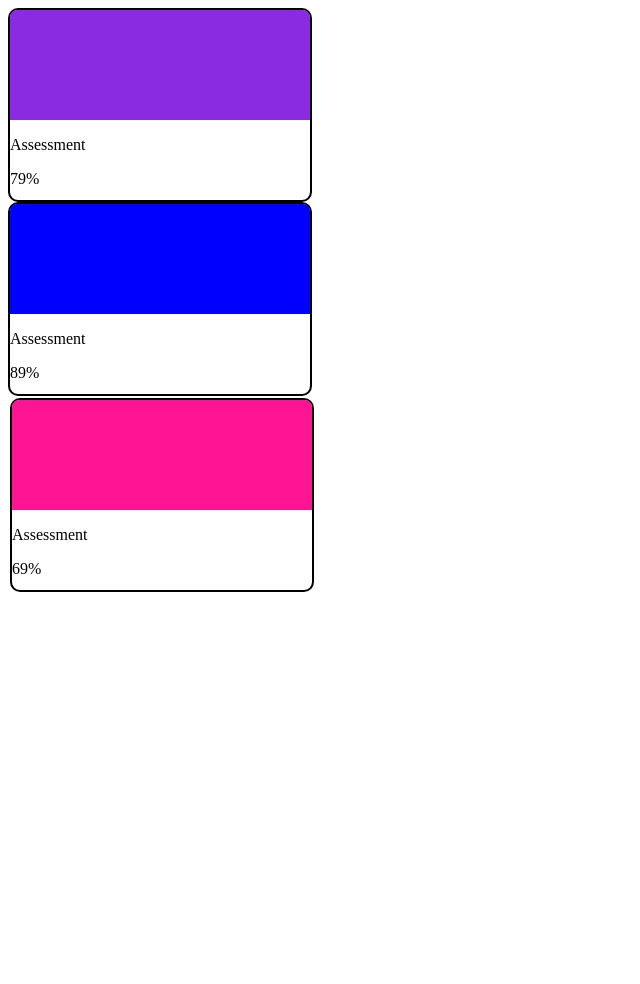
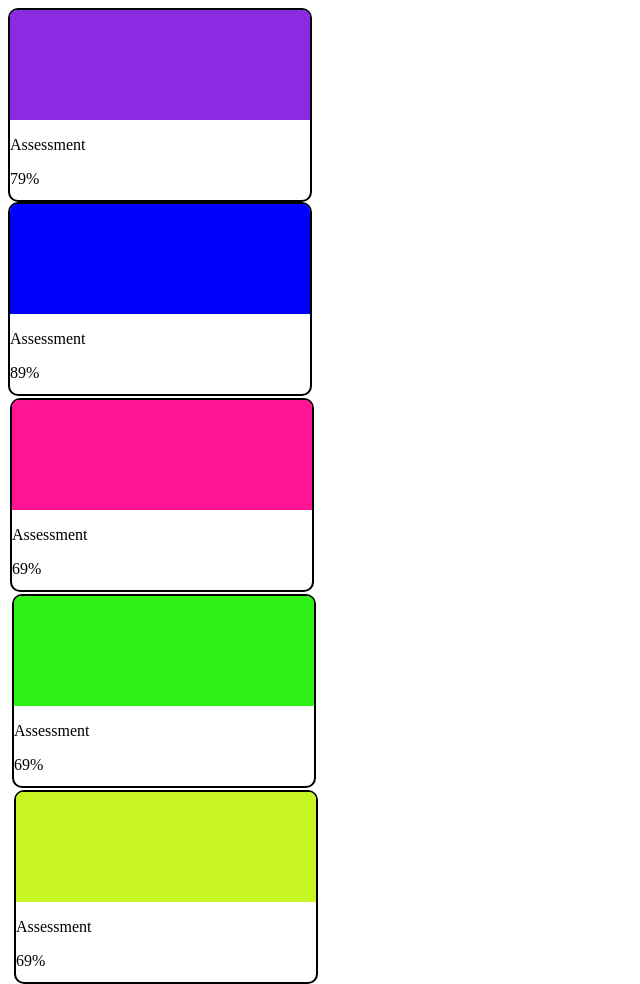
Before and after one commit to akosuaDama/T4G_Women_In_Tech, a plain HTML site: page index.html in a window 1280 px wide. Shown: the whole page, without its empty margins (0-640 px from the left). Before the commit the page ends 800 px from the top, so only its background shows below. Drawn offline with Linux system fonts and the light colour scheme.

Commit message:
adding changes

```diff
--- a/index.html
+++ b/index.html
@@ -31,7 +31,20 @@
         </div>
 
 
+      <div class="card7">
+        <div class="lemongreen"></div>
+        <div class="bg7">
+         <p>Assessment</p>
+         <p>69%</p>
+        </div>
 
+        <div class="card8">
+        <div class="yellow"></div>
+        <div class="bg8">
+         <p>Assessment</p>
+         <p>69%</p>
+        </div>
     </div>
+
 </body>
 </html>
--- a/src/style.css
+++ b/src/style.css
@@ -49,3 +49,31 @@
     border-top-left-radius: 7px;
     border-top-right-radius: 7px;
 }
+.card7{
+    border: 2px solid black;
+    width: 300px;
+    height: 190px;
+    border-radius: 10px;
+}
+.lemongreen{
+    width: 300px;
+    height: 110px;
+    background-color:rgb(47, 241, 21);
+    border-top-left-radius: 7px;
+    border-top-right-radius: 7px;
+}
+
+
+.card8{
+    border: 2px solid black;
+    width: 300px;
+    height: 190px;
+    border-radius: 10px;
+}
+.yellow{
+    width: 300px;
+    height: 110px;
+    background-color:rgb(200, 245, 36);
+    border-top-left-radius: 7px;
+    border-top-right-radius: 7px;
+}
```
